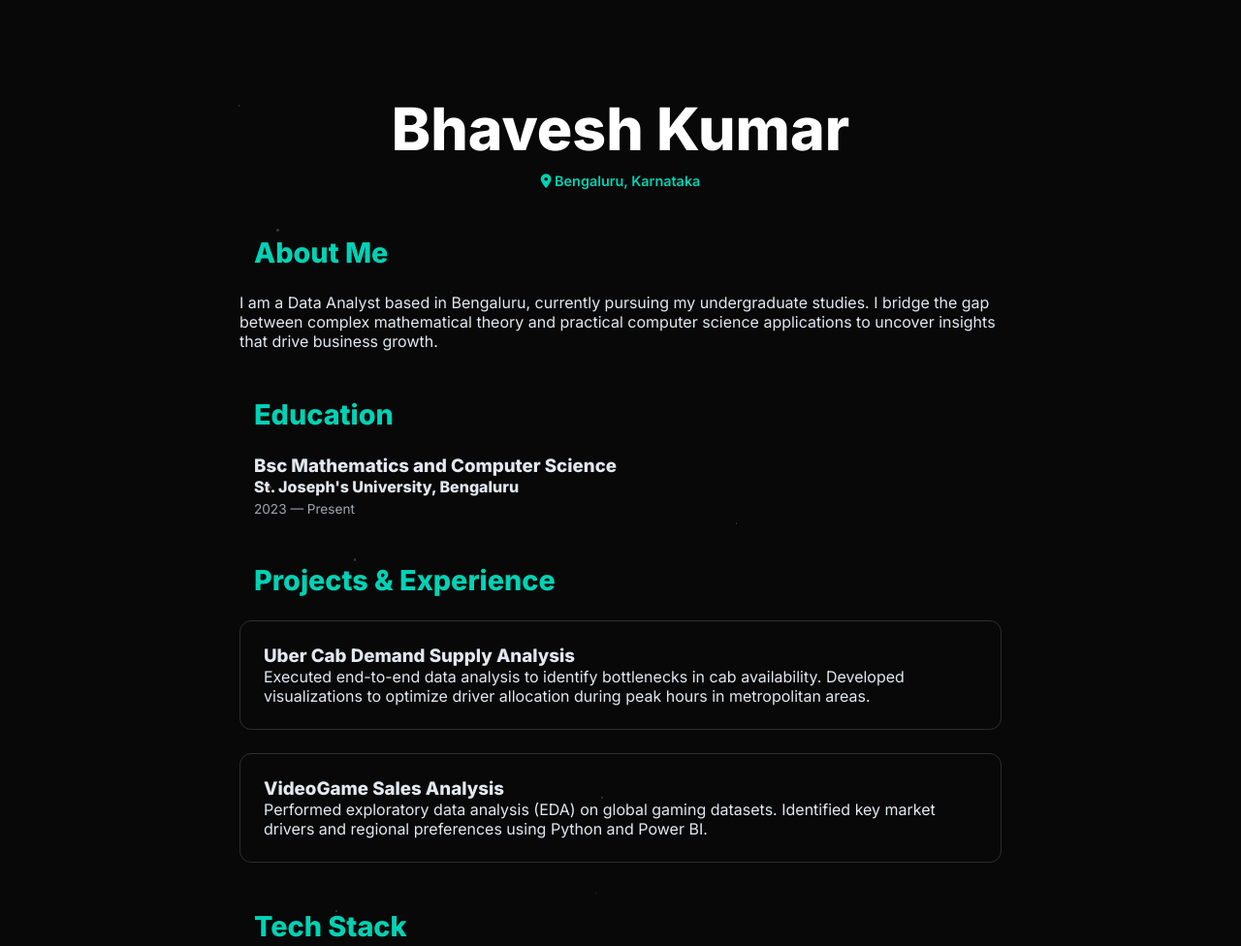
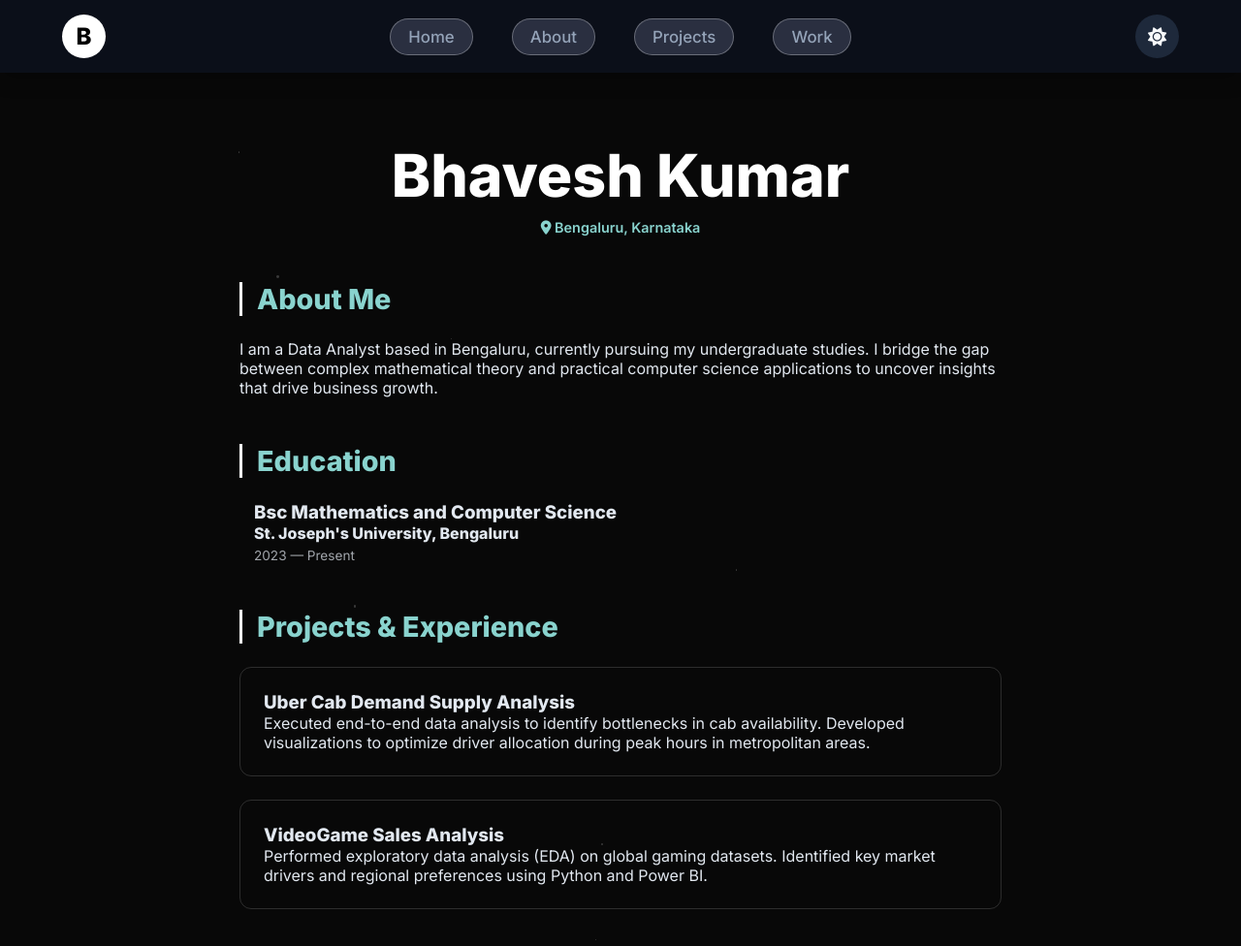
Before and after one commit to bhaveshk-25/My-Portfolio, a website: page index.html in a window 1280 px wide. Shown: the top 976 px of the page at 97% size. Drawn offline with Linux system fonts and the light colour scheme.

Commit message:
theme change

```diff
--- a/index.html
+++ b/index.html
@@ -9,13 +9,31 @@
     <link rel="stylesheet" href="https://cdnjs.cloudflare.com/ajax/libs/font-awesome/6.4.0/css/all.min.css">
 </head>
 <body class="dark-mode">
-    <div class="container">
+
+    <nav class="navbar">
+        <div class="nav-brand">
+            <div class="logo-circle">B</div>
+        </div>
+        <ul class="nav-links">
+            <li><a href="#home">Home</a></li>
+            <li><a href="#about">About</a></li>
+            <li><a href="#projects">Projects</a></li>
+            <li><a href="#contact">Work</a></li>
+        </ul>
+        <div class="nav-actions">
+            <button id="theme-btn" aria-label="Toggle Theme">
+                <i class="fa-solid fa-sun"></i>
+            </button>
+        </div>
+    </nav>
+
+    <div class="container" id="home">
         <header>
             <h1 id="main-title">Bhavesh Kumar</h1>
             <h3 class="location-tag"><i class="fa-solid fa-location-dot"></i> Bengaluru, Karnataka</h3>
         </header>
 
-        <section class="about">
+        <section id="about" class="about">
             <h2>About Me</h2>
             <p>I am a Data Analyst based in Bengaluru, currently pursuing my undergraduate studies. I bridge the gap between complex mathematical theory and practical computer science applications to uncover insights that drive business growth.</p>
         </section>
@@ -29,7 +47,7 @@
             </div>
         </section>
 
-        <section class="experience projects">
+        <section id="projects" class="experience projects">
             <h2>Projects & Experience</h2>
             <h3>Uber Cab Demand Supply Analysis</h3>
             <p>Executed end-to-end data analysis to identify bottlenecks in cab availability. Developed visualizations to optimize driver allocation during peak hours in metropolitan areas.</p>
@@ -50,7 +68,7 @@
             </ul>
         </section>
 
-        <section class="contact">
+        <section id="contact" class="contact">
             <h2>Get In Touch</h2>
             <div class="contact-form-container">
                 <form action="#" method="POST" class="contact-form">
--- a/style.css
+++ b/style.css
@@ -1,8 +1,12 @@
+html {
+    scroll-behavior: smooth;
+}
+
 :root {
     /* Pure 95% Black Background */
     --bg-main: #080808;
     --text-main: #e2e8f0;
-    --accent-color: #00d2b5; /* Slightly adjusted teal to match image */
+    --accent-color: #89d3ce;
 }
 
 * { margin: 0; padding: 0; box-sizing: border-box; }
@@ -15,15 +19,20 @@ body {
     overflow-x: hidden;
 }
 
-/* Full Transparency for Container */
+/* Full Transparency for Container - Adjusted margin for navbar */
 .container {
     max-width: 850px;
-    margin: 4rem auto;
+    margin: 7rem auto 4rem auto;
     padding: 2rem;
     background: transparent;
     border: none;
     position: relative;
     z-index: 1;
+}
+
+/* Add padding to sections so anchor links clear the navbar */
+section, header {
+    scroll-margin-top: 90px;
 }
 
 .location-tag {
@@ -48,7 +57,6 @@ h2 {
     padding-left: 15px;
     margin: 3rem 0 1.5rem;
     font-size: 1.8rem;
-    border: none; /* Removed white border to match image aesthetics */
 }
 
 .edu-item { margin-bottom: 1.5rem; padding-left: 15px; }
@@ -100,9 +108,7 @@ li {
 /* Subtle stars/particles */
 .particle { position: absolute; background: rgba(255,255,255,0.2); border-radius: 50%; pointer-events: none; }
 
-
-/* --- NEW CONTACT FORM STYLES --- */
-
+/* Contact Form Styles */
 .contact-form-container {
     margin-top: 1rem;
     background: transparent;
@@ -121,12 +127,12 @@ li {
 
 .input-row input {
     flex: 1;
-    border-radius: 30px !important; /* Pill shape for single-line inputs */
+    border-radius: 30px !important;
 }
 
 .contact-form input,
 .contact-form textarea {
-    background: #111424; /* Dark blue-grey matching the image */
+    background: #111424;
     border: 1px solid #363b52;
     padding: 1.2rem 1.5rem;
     border-radius: 20px;
@@ -166,7 +172,7 @@ li {
 }
 
 .social-links-bottom a {
-    color: #636a82; /* Subtle gray */
+    color: #636a82;
     text-decoration: none;
     display: flex;
     align-items: center;
@@ -185,7 +191,7 @@ li {
 }
 
 .submit-btn {
-    background: #6c63ff; /* Purple/Blue button matching image */
+    background: #6c63ff;
     color: white;
     border: none;
     padding: 12px 30px;
@@ -201,14 +207,88 @@ li {
     transform: translateY(-2px);
 }
 
-/* Responsive Form */
 @media (max-width: 650px) {
     .input-row {
         flex-direction: column;
     }
     .form-footer {
-        flex-direction: column-reverse; /* Button on top of links on mobile */
+        flex-direction: column-reverse;
         gap: 1.5rem;
         align-items: center;
     }
 }
+
+/* --- NAVBAR STYLES --- */
+.navbar {
+    position: fixed;
+    top: 0;
+    left: 0;
+    width: 100%;
+    height: 75px;
+    background-color: #0b0f19;
+    display: flex;
+    justify-content: space-between;
+    align-items: center;
+    padding: 0 5%;
+    z-index: 1000;
+    box-shadow: 0 4px 20px rgba(0, 0, 0, 0.3);
+}
+
+.logo-circle {
+    width: 45px;
+    height: 45px;
+    background: #ffffff;
+    border-radius: 50%;
+    display: flex;
+    justify-content: center;
+    align-items: center;
+    font-weight: 800;
+    font-size: 1.5rem;
+    color: #000;
+}
+
+.nav-links {
+    display: flex;
+    list-style: none;
+    gap: 2.5rem;
+    margin: 0;
+    padding: 0;
+}
+
+.nav-links a {
+    text-decoration: none;
+    color: #94a3b8;
+    font-weight: 500;
+    font-size: 1.05rem;
+    transition: color 0.3s ease;
+}
+
+.nav-links a:hover {
+    color: #ffffff;
+}
+
+.nav-actions button {
+    background: #1e293b;
+    border: none;
+    width: 45px;
+    height: 45px;
+    border-radius: 50%;
+    color: #f8fafc;
+    cursor: pointer;
+    display: flex;
+    justify-content: center;
+    align-items: center;
+    font-size: 1.2rem;
+    transition: background 0.3s, transform 0.2s;
+}
+
+.nav-actions button:hover {
+    background: #334155;
+    transform: scale(1.05);
+}
+
+@media (max-width: 650px) {
+    .nav-links {
+        display: none;
+    }
+}
```
